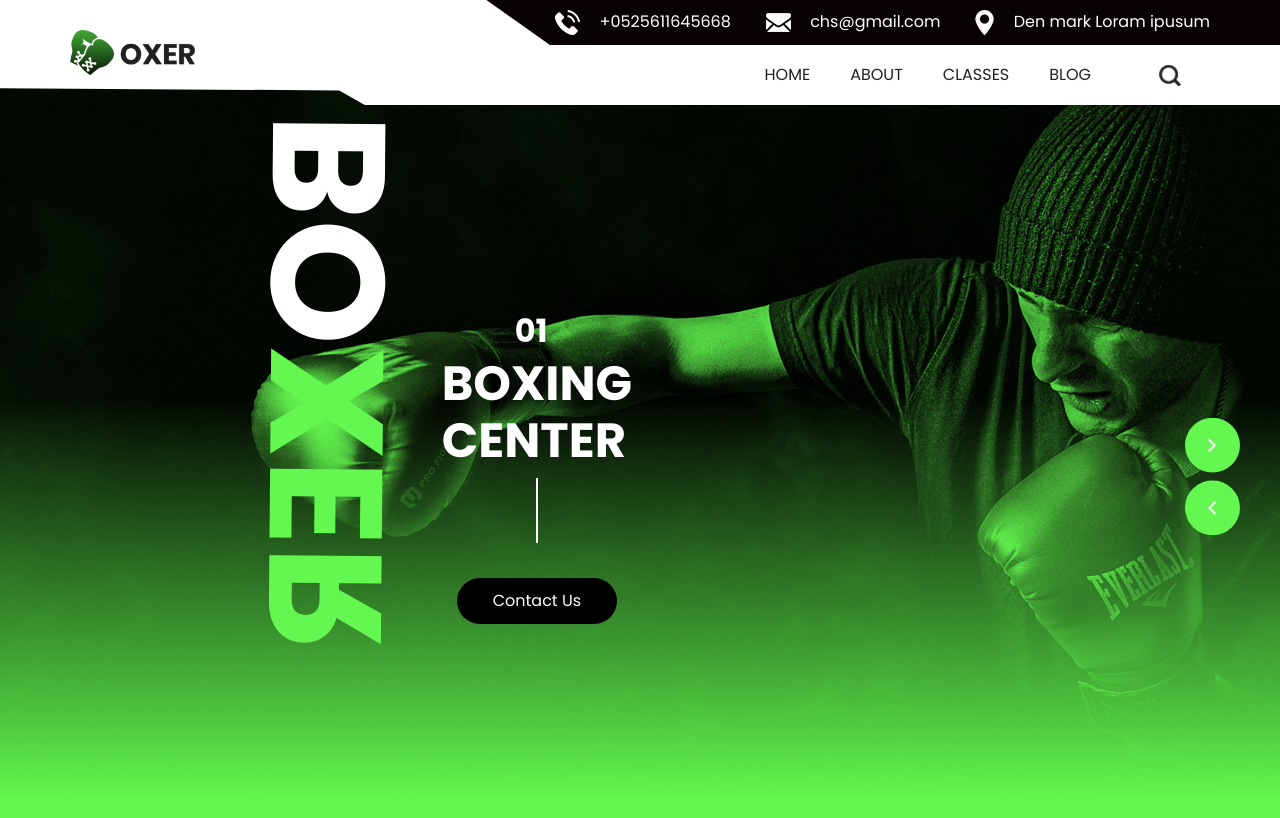
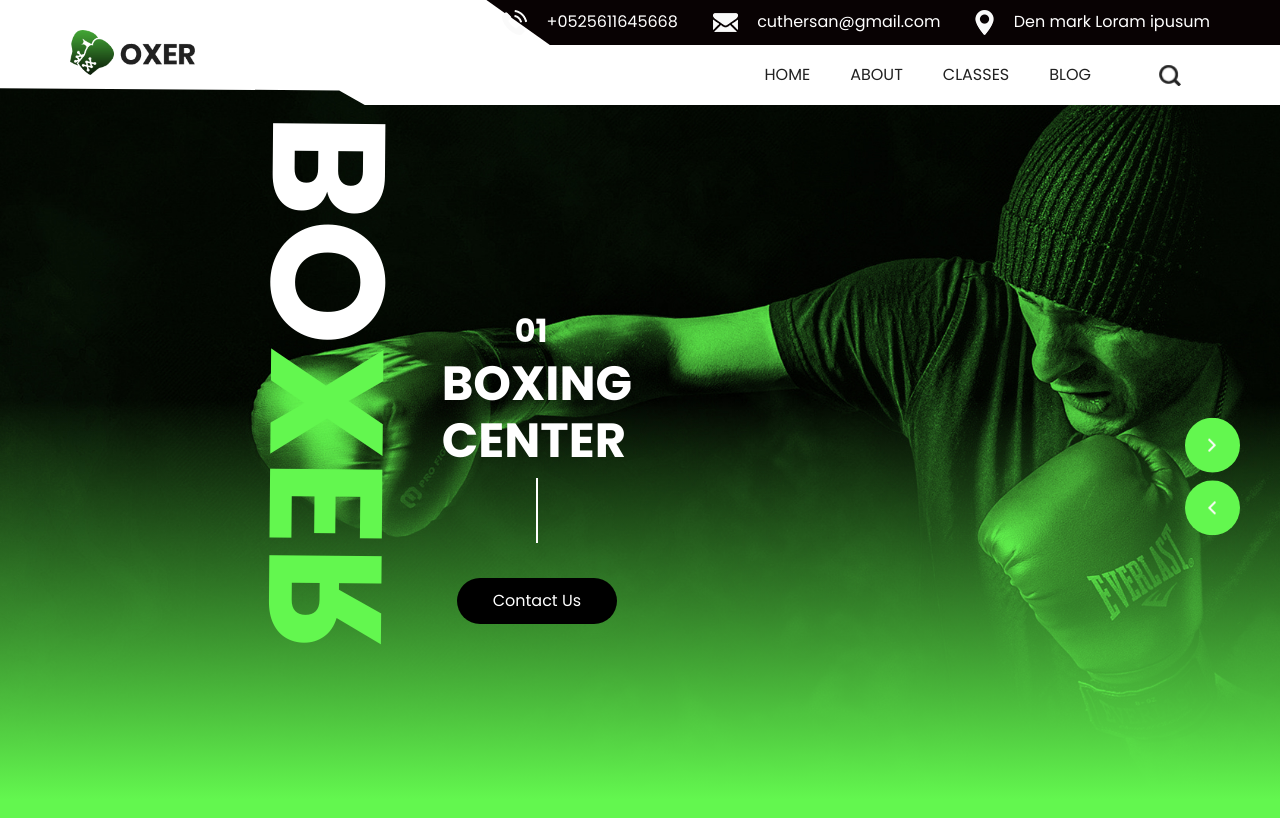
Before and after one commit to Cutber/DemoWeb, a plain HTML site: page index.html in a window 1280 px wide. Drawn offline with nearby package versions, Linux system fonts and the light colour scheme; a web font is replaced by a local one.

Commit message:
Actualización correo electrónico

```diff
--- a/index.html
+++ b/index.html
@@ -49,7 +49,7 @@
                 <li class="">
                   <a class="" href="">
                     <img src="images/mail.png" alt="" />
-                    <span>chs@gmail.com</span>
+                    <span>cuthersan@gmail.com</span>
                   </a>
                 </li>
                 <li class="">
```
